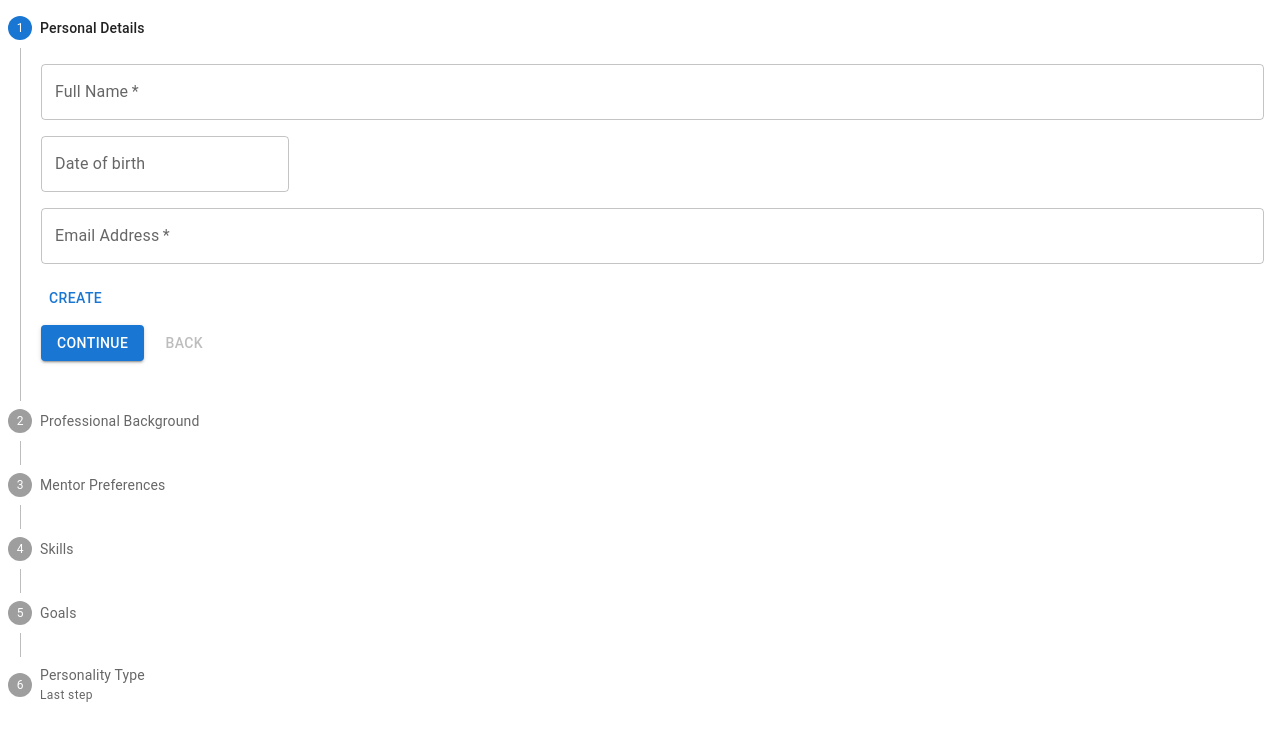
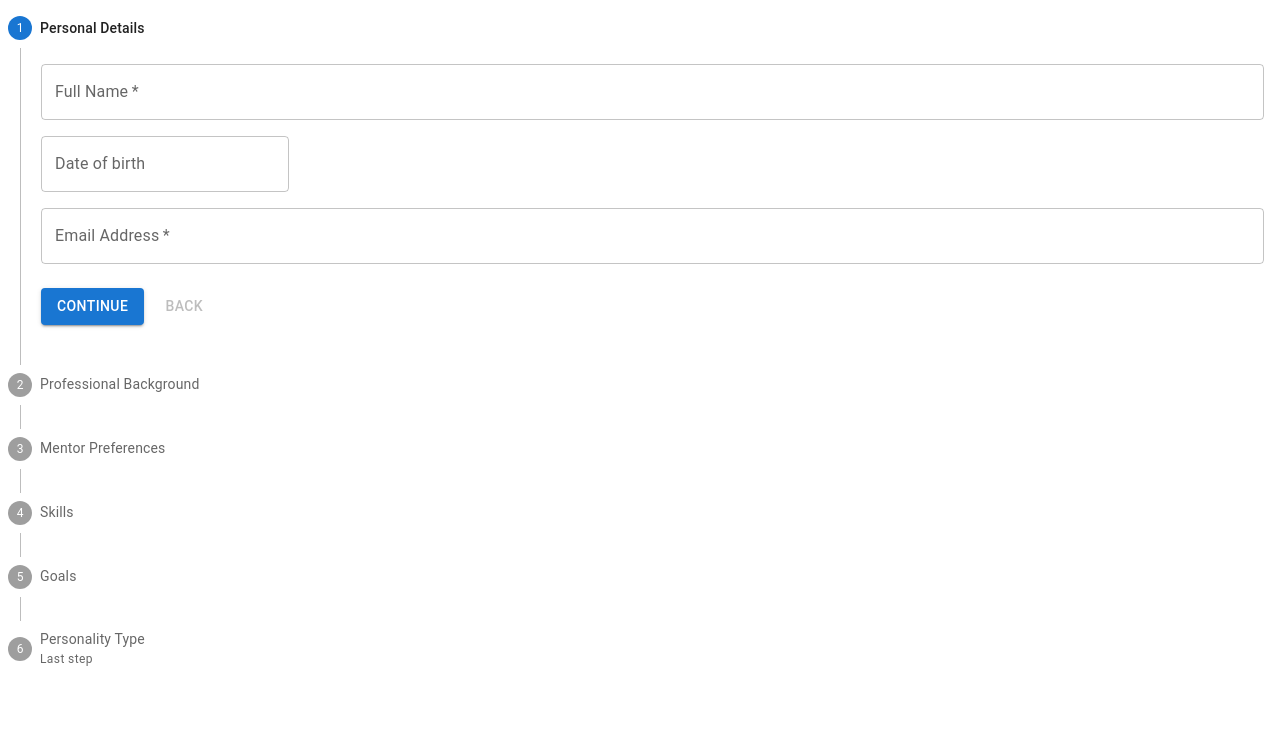
Before and after one commit to SheSharpMentoringAdmin/F-MenteeForm, a Next.js app in the folder mentee-form/: page / in a window 1280 px wide. Shown: the top 740 px of the page. Built offline with nearby package versions, Linux system fonts and the light colour scheme.

Commit message:
remove testing buttons

```diff
--- a/mentee-form/src/components/mentorPreferencesComponent/mentorPreferencesComponent.tsx
+++ b/mentee-form/src/components/mentorPreferencesComponent/mentorPreferencesComponent.tsx
@@ -6,8 +6,6 @@ import { useEffect, useState } from "react";
 import { MentorPreferences } from "@/data/interface/mentorPreferences/mentorPreferences";
 import { addMentorPreferences } from "@/redux/slice/mentorPreferenceSlice";
 import SelectLabels from "../select";
-import { Button } from "@mui/material";
-import { submitMentorPreferences } from "@/redux/actions/submitMentorPreferences";
 
 const elements = [
   { item: "MALE" },
@@ -64,9 +62,6 @@ const MentorPreferencesComponent = () => {
         chosenValue={values?.personality}
         onSelectChange={(value) => handleChange("personality", value)}
       />
-      <Button onClick={() => dispatch(submitMentorPreferences())}>
-        Create
-      </Button>
     </div>
   );
 };
--- a/mentee-form/src/components/personalDetailsComponent/personalDetailsComponent.tsx
+++ b/mentee-form/src/components/personalDetailsComponent/personalDetailsComponent.tsx
@@ -6,10 +6,9 @@ import { useSelector, useDispatch } from "react-redux";
 import FormPropsTextFields from "../textfield";
 import { useEffect, useState } from "react";
 import { addPersonalDetails } from "@/redux/slice/personalDetailsSlice";
-import { Box, Button } from "@mui/material";
+import { Box } from "@mui/material";
 import { DatePicker } from "@mui/x-date-pickers";
 import dayjs, { Dayjs } from "dayjs";
-import { submitPersonalDetails } from "@/redux/actions/submitPersonalDetails";
 
 const PersonalDetailsComponent = () => {
   const personalDetailsState = useSelector(
@@ -62,7 +61,6 @@ const PersonalDetailsComponent = () => {
         value={values.emailAddress}
         onChange={(value) => handleChange("emailAddress", value)}
       />
-      <Button onClick={() => dispatch(submitPersonalDetails())}>Create</Button>
     </Box>
   );
 };
--- a/mentee-form/src/components/professionalBackgroundComponent/professionalBackgroundComponent.tsx
+++ b/mentee-form/src/components/professionalBackgroundComponent/professionalBackgroundComponent.tsx
@@ -6,8 +6,6 @@ import { AppDispatch, RootState } from "@/redux/store/store";
 import { ProfessionalBackground } from "@/data/interface/professionalBackground/professionalBackground";
 import { useEffect, useState } from "react";
 import { addProfessionalBackground } from "@/redux/slice/professionalBackgroundSlice";
-import { Button } from "@mui/material";
-import { submitProfessionalBackground } from "@/redux/actions/submitProfessionalBackground";
 
 const ProfessionalBackgroundComponent = () => {
   const professionalBackgroundState = useSelector(
@@ -63,9 +61,6 @@ const ProfessionalBackgroundComponent = () => {
         value={values.bu_division_specialty}
         onChange={(value) => handleChange("bu_division_specialty", value)}
       />
-      <Button onClick={() => dispatch(submitProfessionalBackground())}>
-        Create
-      </Button>
     </div>
   );
 };
```
